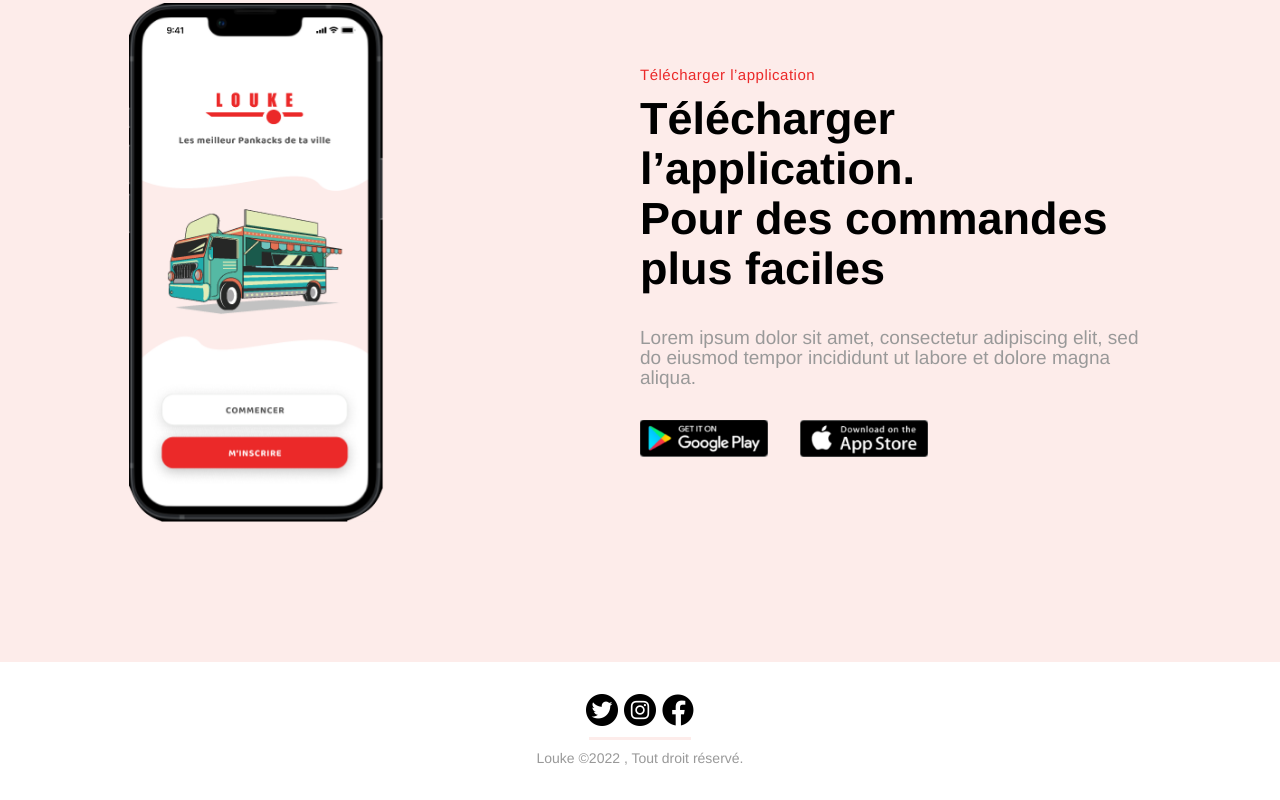
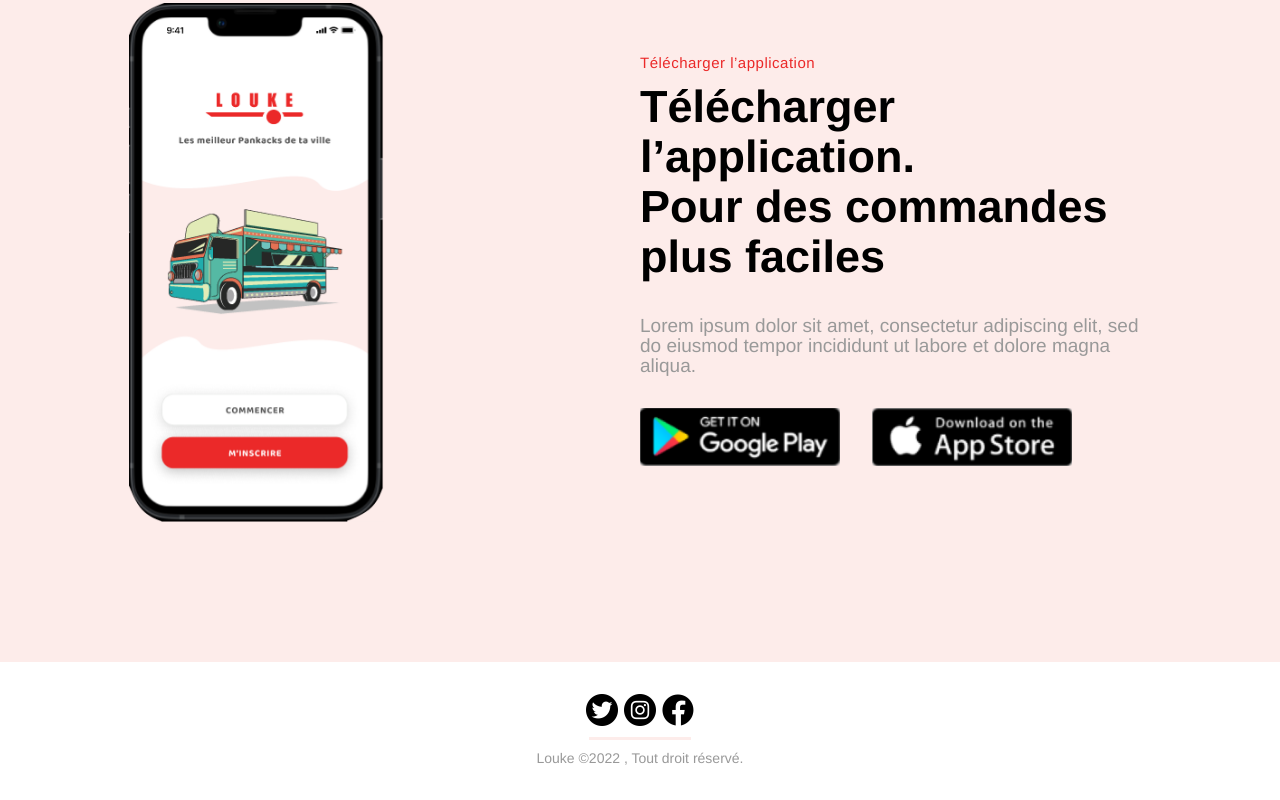
Before and after one commit to anthonylegrand/Louke, a React (Create React App) app: page / in a window 1280 px wide. Shown: the part 2823-3623 px from the top of the page. Built offline with nearby package versions, Linux system fonts and the light colour scheme.

Commit message:
Add link on PlayStore & AppleStore

```diff
--- a/src/component/ApplicationMobile.js
+++ b/src/component/ApplicationMobile.js
@@ -9,15 +9,19 @@ function ApplicationMobile() {
   return (
     <div id='Application_Mobile' className='flex f-row ai-center jc-space-between page-padding'>
 
-      <img src={phone} alt='Phone' />
+      <img className='phone-img' src={phone} alt='Phone' />
 
       <div>
         <lore className='title'>Télécharger l’application</lore>
         <h3>Télécharger l’application.<br/>Pour des commandes plus faciles</h3>
         <p>Lorem ipsum dolor sit amet, consectetur adipiscing elit, sed do eiusmod tempor incididunt ut labore et dolore magna aliqua.</p>
-        <div className='flex f-row'>
-          <img src={google} alt='Google' />
-          <img src={apple} alt='Apple' />
+        <div className='flex f-row test-img-div'>
+          <div className='google-store'>
+            <a href='https://play.google.com/store/apps' target="_blank" rel="noreferrer"><img className='img-store' src={google} alt='Google' /></a>
+          </div>
+          <div className='apple-store'>
+            <a href='https://www.apple.com/fr/app-store/' target="_blank" rel="noreferrer"><img className='img-store' src={apple} alt='Apple' /></a>
+          </div>
         </div>
       </div>
     </div>
--- a/src/component/Footer.js
+++ b/src/component/Footer.js
@@ -9,9 +9,9 @@ function Footer() {
   return (
     <footer className="page-padding">
       <div className='flex jc-center socials-medias'>
-        <a href='https://www.instagram.com/?hl=fr'><img src={twitter} alt="twitter"/></a>
-        <a href='https://twitter.com/home?lang=fr'><img src={instagram} alt="instagram"/></a>
-        <a href='https://www.facebook.com/'><img src={facebook} alt="facebook"/></a>
+        <a href='https://www.instagram.com/?hl=fr' target="_blank" rel="noreferrer"><img src={twitter} alt="twitter"/></a>
+        <a href='https://twitter.com/home?lang=fr' target="_blank" rel="noreferrer"><img src={instagram} alt="instagram"/></a>
+        <a href='https://www.facebook.com/' target="_blank" rel="noreferrer"><img src={facebook} alt="facebook"/></a>
       </div>
 
       <hr className='separator' />
--- a/src/css/ApplicationMobile.css
+++ b/src/css/ApplicationMobile.css
@@ -1,4 +1,3 @@
-#Application_Mobile img{ width: 25%; }
 #Application_Mobile>div{ width: 50%; }
 #Application_Mobile h3{
     font-size: 45px;
@@ -10,5 +9,13 @@
     line-height: 20px;
 }
 #Application_Mobile>div img{
-    margin: 2em 2em 0 0;
+  margin: 2em 2em 0 0;
 }
+
+#Application_Mobile img.phone-img{
+  width: 25%;
+}
+
+#Application_Mobile .img-store {
+  max-width: 200px;
+}
```
